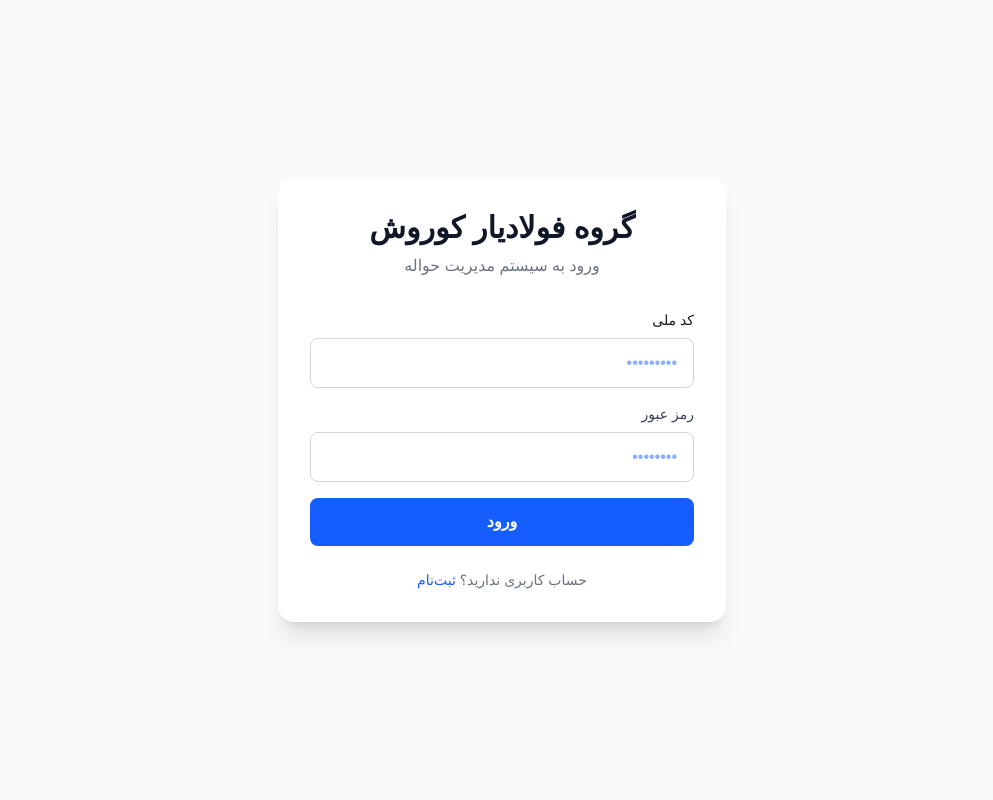
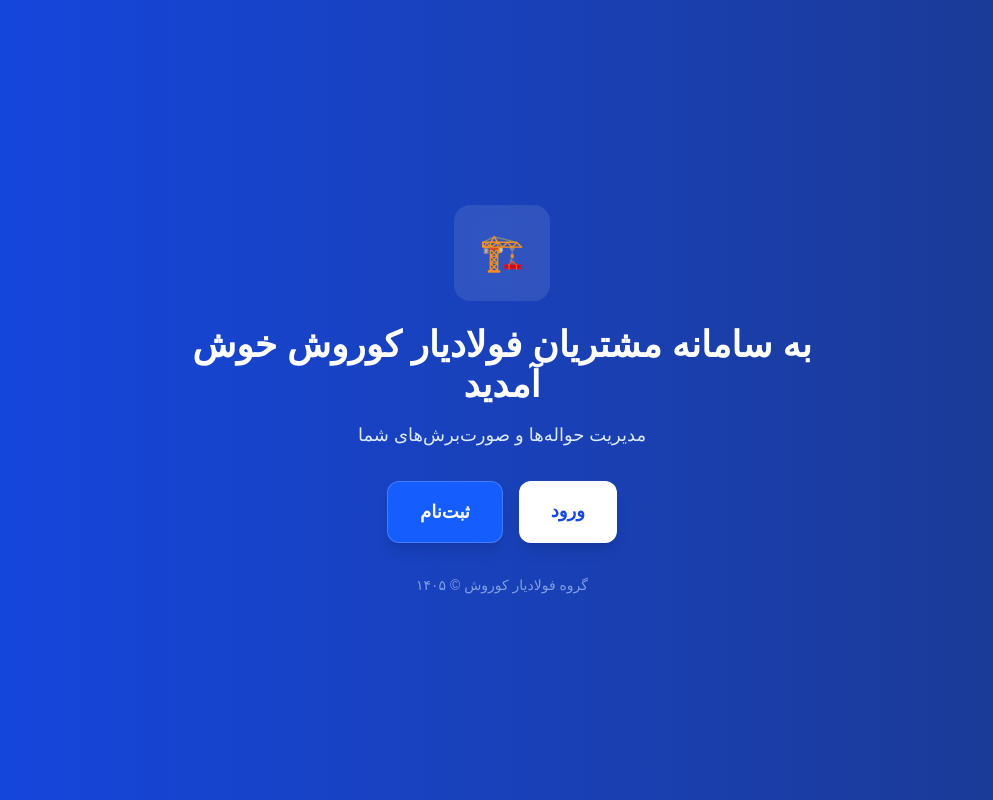
Before and after one commit to Afshin1400-n/fouladyar, a Next.js app: page / in a window 1280 px wide. Shown: the whole page, without its empty margins (138-1131 px from the left). Built offline with nearby package versions, Linux system fonts and the light colour scheme.

Commit message:
add main page and change login

```diff
--- /dev/null
+++ b/app/login/page.tsx
@@ -0,0 +1,91 @@
+"use client"
+
+import Link from 'next/link';
+import { useState, useEffect } from 'react';
+import { useRouter } from 'next/navigation';
+import useStore from '../store/store';
+
+export default function LoginPage() {
+  const router = useRouter();
+  const [nationalId, setNationalId] = useState('');
+  const [password, setPassword] = useState('');
+  const [error, setError] = useState('');
+  const { login, isAuthenticated, loading } = useStore();
+
+  useEffect(() => {
+    if (isAuthenticated) {
+      router.push('/dashboard');
+    }
+  }, [isAuthenticated, router]);
+
+  const handleSubmit = async (e) => {
+    e.preventDefault();
+    setError('');
+
+    const result = await login(nationalId, password);
+
+    if (result.success) {
+      router.push('/dashboard');
+    } else {
+      setError(result.message);
+    }
+  };
+
+  return (
+    <div className="min-h-screen flex items-center justify-center bg-gray-50 p-4" dir="rtl">
+      <div className="bg-white rounded-2xl shadow-xl max-w-md w-full p-8">
+        <div className="text-center mb-8">
+          <h1 className="text-3xl font-bold text-gray-900">گروه فولادیار کوروش</h1>
+          <p className="text-gray-500 mt-2">ورود به سیستم مدیریت حواله</p>
+        </div>
+
+        {error && (
+          <div className="mb-4 p-3 bg-red-100 text-red-700 rounded-lg text-sm">
+            {error}
+          </div>
+        )}
+
+        <form onSubmit={handleSubmit} className="space-y-4">
+          <div>
+            <label className="block text-sm font-medium mb-2">کد ملی</label>
+            <input
+              type="text"
+              value={nationalId}
+              onChange={(e) => setNationalId(e.target.value)}
+              placeholder="•••••••••"
+              className="w-full px-4 py-3 border border-gray-300 rounded-lg focus:ring-2 focus:ring-blue-500 focus:border-transparent outline-none transition text-blue-600"
+              required
+            />
+          </div>
+
+          <div>
+            <label className="block text-sm font-medium text-gray-700 mb-2">رمز عبور</label>
+            <input
+              type="password"
+              value={password}
+              onChange={(e) => setPassword(e.target.value)}
+              placeholder="••••••••"
+              className="w-full px-4 py-3 border border-gray-300 rounded-lg text-blue-600 focus:ring-2 focus:ring-blue-500 focus:border-transparent outline-none transition"
+              required
+            />
+          </div>
+
+          <button
+            type="submit"
+            disabled={loading}
+            className="w-full py-3 bg-blue-600 hover:bg-blue-700 disabled:bg-blue-400 text-white font-semibold rounded-lg transition"
+          >
+            {loading ? 'در حال بررسی...' : 'ورود'}
+          </button>
+        </form>
+
+        <p className="text-center text-sm text-gray-500 mt-6">
+          حساب کاربری ندارید؟{' '}
+          <Link href="/register" className="text-blue-600 hover:text-blue-700 font-medium">
+            ثبت‌نام
+          </Link>
+        </p>
+      </div>
+    </div>
+  );
+}
--- a/app/page.tsx
+++ b/app/page.tsx
@@ -1,89 +1,56 @@
+// src/app/page.js
+
 "use client"
 
 import Link from 'next/link';
-import { useState, useEffect } from 'react';
 import { useRouter } from 'next/navigation';
 import useStore from './store/store';
 
-export default function LoginPage() {
+export default function HomePage() {
+  const { isAuthenticated } = useStore();
   const router = useRouter();
-  const [nationalId, setNationalId] = useState('');
-  const [password, setPassword] = useState('');
-  const [error, setError] = useState('');
-  const { login, isAuthenticated, loading } = useStore();
 
-  useEffect(() => {
-    if (isAuthenticated) {
-      router.push('/dashboard');
-    }
-  }, [isAuthenticated, router]);
-
-  const handleSubmit = async (e) => {
-    e.preventDefault();
-    setError('');
-
-    const result = await login(nationalId, password);
-
-    if (result.success) {
-      router.push('/dashboard');
-    } else {
-      setError(result.message);
-    }
-  };
+  // اگه لاگین بود بره داشبورد
+  if (isAuthenticated) {
+    router.push('/dashboard');
+    return null;
+  }
 
   return (
-    <div className="min-h-screen flex items-center justify-center bg-gray-50 p-4" dir="rtl">
-      <div className="bg-white rounded-2xl shadow-xl max-w-md w-full p-8">
-        <div className="text-center mb-8">
-          <h1 className="text-3xl font-bold text-gray-900">گروه فولادیار کوروش</h1>
-          <p className="text-gray-500 mt-2">ورود به سیستم مدیریت حواله</p>
+    <div className="min-h-screen flex items-center justify-center bg-gradient-to-l from-blue-900 to-blue-700 p-4" dir="rtl">
+      <div className="max-w-2xl w-full text-center">
+        {/* لوگو یا آیکون */}
+        <div className="w-24 h-24 bg-white/10 rounded-2xl flex items-center justify-center mx-auto mb-6 backdrop-blur-sm">
+          <span className="text-4xl text-white">🏗️</span>
         </div>
 
-        {error && (
-          <div className="mb-4 p-3 bg-red-100 text-red-700 rounded-lg text-sm">
-            {error}
-          </div>
-        )}
+        {/* عنوان */}
+        <h1 className="text-3xl md:text-4xl font-bold text-white mb-4">
+          به سامانه مشتریان فولادیار کوروش خوش آمدید
+        </h1>
+        <p className="text-blue-100 mb-8 text-lg">
+          مدیریت حواله‌ها و صورت‌برش‌های شما
+        </p>
 
-        <form onSubmit={handleSubmit} className="space-y-4">
-          <div>
-            <label className="block text-sm font-medium mb-2">کد ملی</label>
-            <input
-              type="text"
-              value={nationalId}
-              onChange={(e) => setNationalId(e.target.value)}
-              placeholder="•••••••••"
-              className="w-full px-4 py-3 border border-gray-300 rounded-lg focus:ring-2 focus:ring-blue-500 focus:border-transparent outline-none transition text-blue-600"
-              required
-            />
-          </div>
-
-          <div>
-            <label className="block text-sm font-medium text-gray-700 mb-2">رمز عبور</label>
-            <input
-              type="password"
-              value={password}
-              onChange={(e) => setPassword(e.target.value)}
-              placeholder="••••••••"
-              className="w-full px-4 py-3 border border-gray-300 rounded-lg text-blue-600 focus:ring-2 focus:ring-blue-500 focus:border-transparent outline-none transition"
-              required
-            />
-          </div>
-
-          <button
-            type="submit"
-            disabled={loading}
-            className="w-full py-3 bg-blue-600 hover:bg-blue-700 disabled:bg-blue-400 text-white font-semibold rounded-lg transition"
+        {/* دکمه‌ها */}
+        <div className="flex flex-col sm:flex-row gap-4 justify-center">
+          <Link
+            href="/login"
+            className="px-8 py-4 bg-white text-blue-700 font-semibold rounded-xl hover:bg-blue-50 transition shadow-lg text-lg"
           >
-            {loading ? 'در حال بررسی...' : 'ورود'}
-          </button>
-        </form>
-
-        <p className="text-center text-sm text-gray-500 mt-6">
-          حساب کاربری ندارید؟{' '}
-          <Link href="/register" className="text-blue-600 hover:text-blue-700 font-medium">
+            ورود
+          </Link>
+          <Link
+            href="/register"
+            className="px-8 py-4 bg-blue-600 text-white font-semibold rounded-xl hover:bg-blue-500 transition shadow-lg text-lg border border-white/20"
+          >
             ثبت‌نام
           </Link>
+        </div>
+
+        {/* فوتر */}
+        <p className="text-blue-200/60 text-sm mt-8">
+          گروه فولادیار کوروش © ۱۴۰۵
         </p>
       </div>
     </div>
--- a/app/register/page.tsx
+++ b/app/register/page.tsx
@@ -77,7 +77,7 @@ export default function RegisterPage() {
 
       // ۴. بعد از ۲ ثانیه رفتن به صفحه ورود
       setTimeout(() => {
-        router.push('/');
+        router.push('./login');
       }, 2000);
 
     } catch (error) {
@@ -203,7 +203,7 @@ export default function RegisterPage() {
 
         <p className="text-center text-sm text-gray-500 mt-6">
           قبلاً ثبت‌نام کردید؟{' '}
-          <Link href="/" className="text-blue-600 hover:text-blue-700 font-medium">
+          <Link href="./login" className="text-blue-600 hover:text-blue-700 font-medium">
             ورود
           </Link>
         </p>
```
